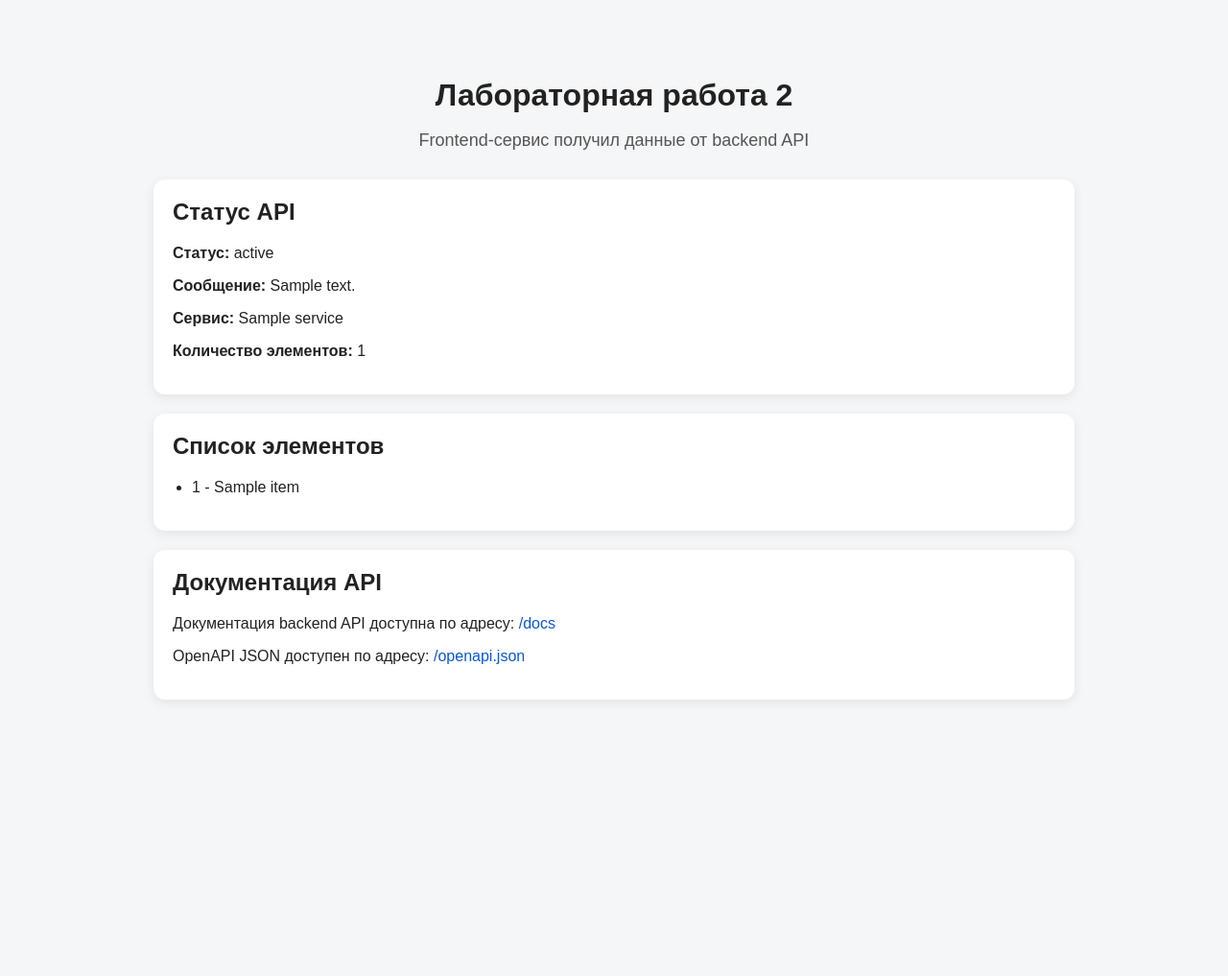
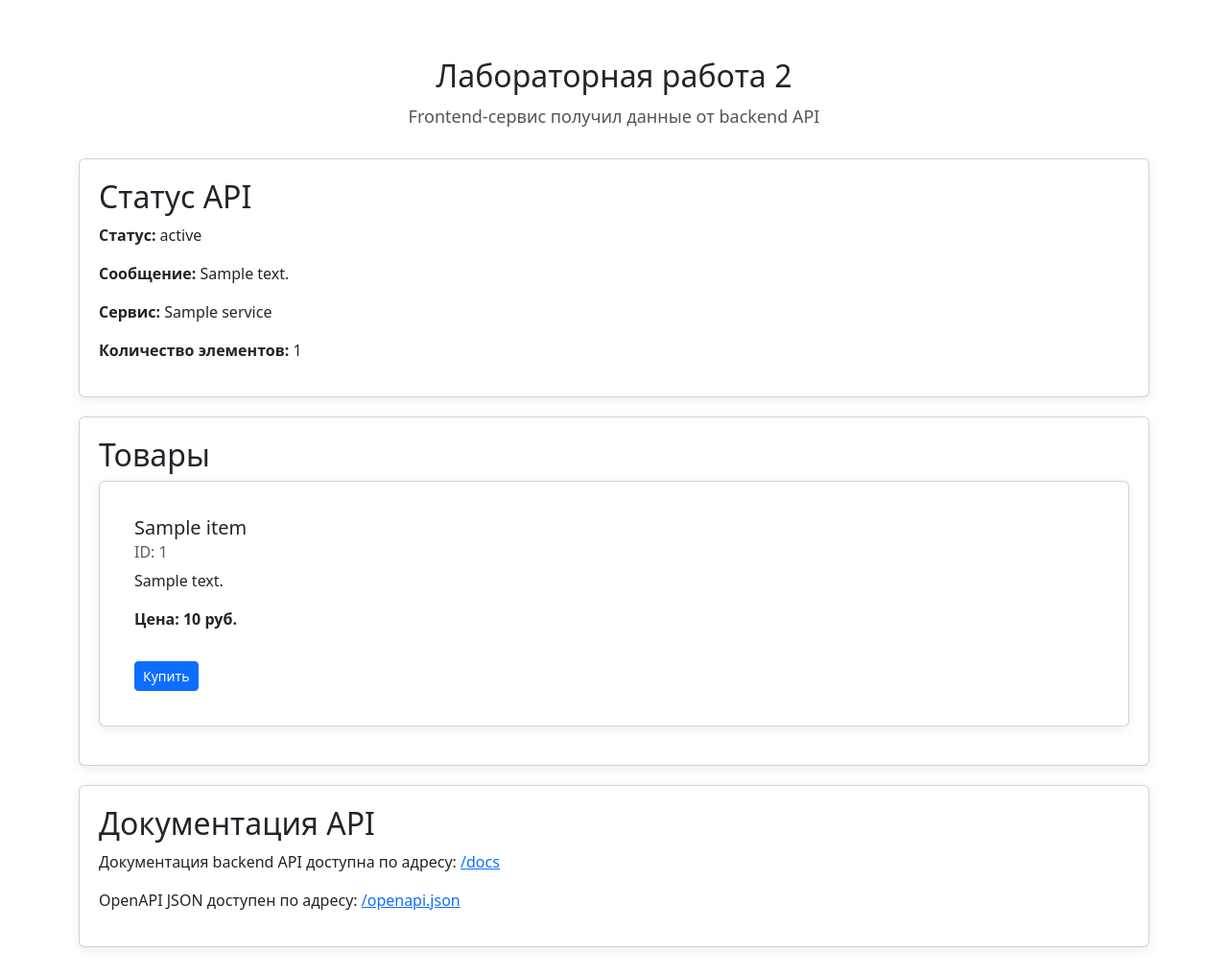
Before and after one commit to ivasipersi-alt/learn_project, a Flask app: template frontend/templates/index.html in a window 1280 px wide. Shown: the top 1017 px of the page at 96% size. Before the commit the page ends 730 px from the top, so only its background shows below. Run offline with Flask 3, Linux system fonts and the light colour scheme; the template is opened without the code that fills it: most values are stand-ins (such as "Sample title", 1, 10 or a date in 2020).

Commit message:
были исправлены все ошибки и добавлены карточки товаров

```diff
--- a/frontend/templates/index.html
+++ b/frontend/templates/index.html
@@ -4,6 +4,7 @@
     <meta charset="UTF-8">
     <title>Лабораторная работа 2</title>
     <link rel="stylesheet" href="{{ url_for('static', filename='style.css') }}">
+    <link href="https://cdn.jsdelivr.net/npm/bootstrap@5.3.0/dist/css/bootstrap.min.css" rel="stylesheet" integrity="sha384-9ndCyUaIbzAi2FUVXJi0CjmCapSmO7SnpJef0486qhLnuZ2cdeRhO02iuK6FUUVM" crossorigin="anonymous">
 </head>
 <body>
     <div class="container">
@@ -20,12 +21,20 @@
         </section>
 
         <section class="card">
-            <h2>Список элементов</h2>
-            <ul>
+            <h2>Товары</h2>
+            <div class="cards-container">
                 {% for item in items %}
-                    <li>{{ item.id }} - {{ item.name }}</li>
+                    <div class="card">
+                        <div class="card-body">
+                            <h5 class="card-title">{{ item.name }}</h5>
+                            <h6 class="card-subtitle mb-2 text-body-secondary">ID: {{ item.id }}</h6>
+                            <p class="card-text">{{ item.description }}</p>
+                            <p class="card-text fw-bold">Цена: {{ item.price }} руб.</p>
+                            <a href="#" class="btn btn-primary btn-sm mt-3">Купить</a>
+                        </div>
+                    </div>
                 {% endfor %}
-            </ul>
+            </div>
         </section>
 
         <section class="card">
```
Also changed, not shown: frontend/static/style.css (line endings or trailing spaces).
